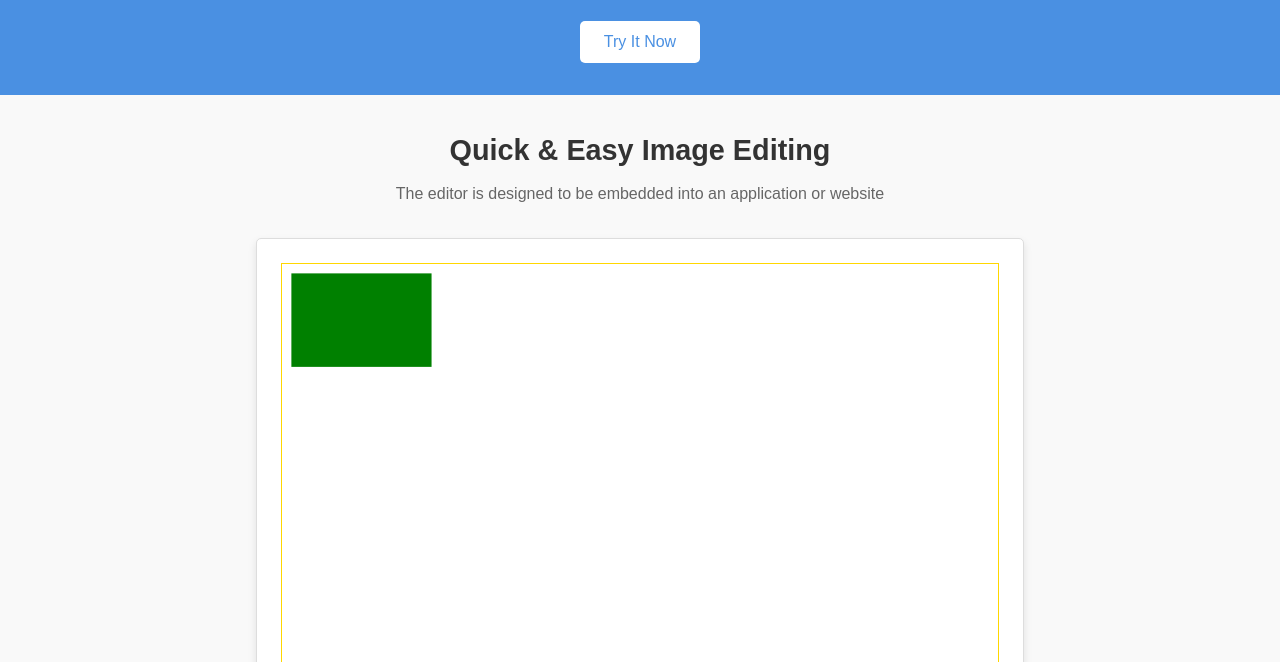
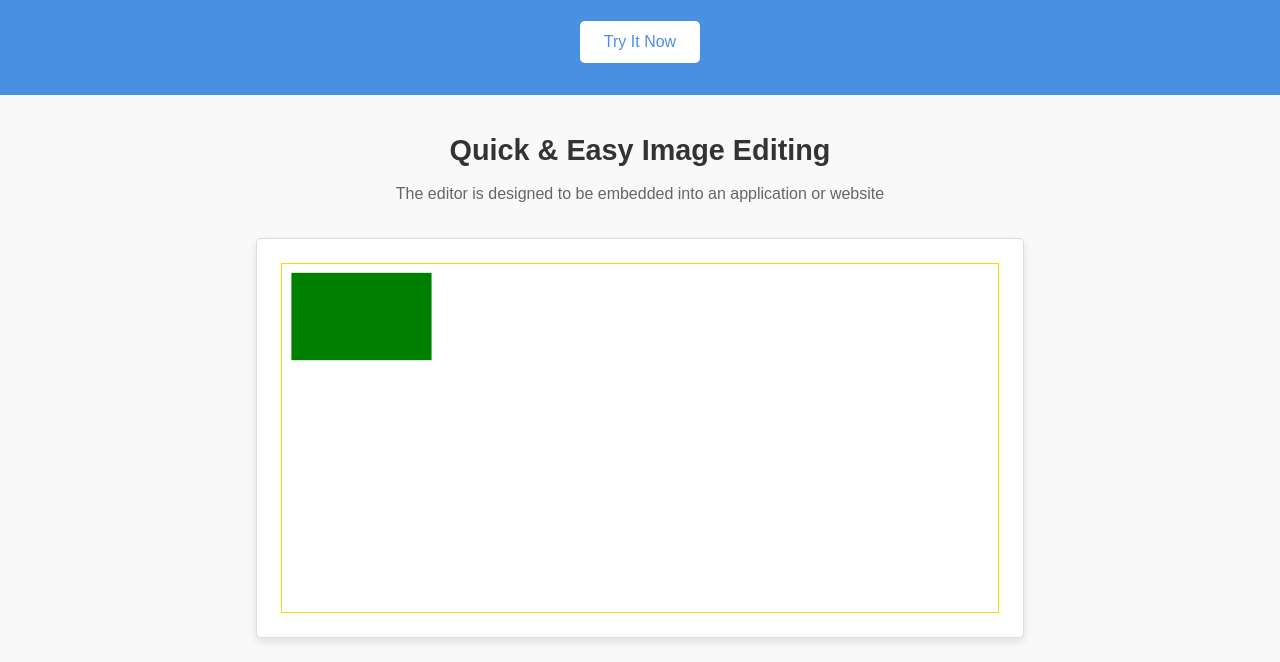
Before and after one commit to ya6/fitcropedit-base, a website built with webpack: page index.html in a window 1280 px wide. Shown: the part 138-800 px from the top of the page. Built offline with nearby package versions, Linux system fonts and the light colour scheme; files whose address does not match are found by name.

Commit message:
Add MainCanvas class

```diff
--- a/assets/fitcropedit.css
+++ b/assets/fitcropedit.css
@@ -1,5 +1,5 @@
 #fitcropedit {
-  /* height: 300px; */
+  height: 400px;
   background-color: #fff;
   margin-top: 2rem;
   padding: 1.5rem;
@@ -8,9 +8,8 @@
   box-shadow: 0 4px 8px rgba(0, 0, 0, 0.1);
 }
 
-
-#fc-canvas {
-	width: 100%;
-    height: 100%;
-	border: 1px solid gold;
+#fc-main-canvas {
+  width: 100%;
+  height: 100%;
+  border: 1px solid gold;
 }
--- a/index.html
+++ b/index.html
@@ -26,9 +26,8 @@
 			<p>The editor is designed to be embedded into an application or website</p>
 		</section>
 
-		<!-- Placeholder for fitcropedit -->
+		<!-- contasiner for fitcropedit -->
 		<div id="fitcropedit">
-			<canvas id="fc-canvas"></canvas>
 		</div>
 
 	</main>
--- /dev/null
+++ b/src/MainCanvas.js
@@ -0,0 +1,36 @@
+export class MainCanvas {
+  constructor(container, canvasMultiplier) {
+    this.container = container;
+    this.canvasMultiplier = canvasMultiplier;
+
+    //
+    this.canvas = document.createElement("canvas");
+    this.ctx = this.canvas.getContext("2d");
+
+    this.canvas.setAttribute("id", "fc-main-canvas");
+    this.container.appendChild(this.canvas);
+
+    //
+    this.resizeObserver = new ResizeObserver(this.handleResize.bind(this));
+    this.resizeObserver.observe(this.container);
+  }
+
+  handleResize(entries) {
+    const containerWidth = entries[0].target.clientWidth;
+    const containerHeight = entries[0].target.clientHeight;
+
+    this.canvas.width = containerWidth * this.canvasMultiplier;
+    this.canvas.height = containerHeight * this.canvasMultiplier;
+
+    this.draw();
+  }
+
+  draw() {
+    this.ctx.fillStyle = "green";
+    this.ctx.fillRect(10, 10, 150, 100);
+  }
+
+  disconnect() {
+    this.resizeObserver.disconnect();
+  }
+}
--- a/src/fitcropedit.js
+++ b/src/fitcropedit.js
@@ -1,22 +1,10 @@
 
 import { initParams } from "./config";
+import { MainCanvas } from './MainCanvas';
 
 console.log("fitcropedit.js");
 
 const { canvasMultiplier } = initParams;
-
 const container = document.getElementById("fitcropedit");
 
-const canvas = document.getElementById("fc-canvas");
-const ctx = canvas.getContext("2d");
-
-const resizeObserver = new ResizeObserver((entries) => {
-  const containerWidth = entries[0].target.clientWidth;
-  const containeHeight = entries[0].target.clientHeight;
-  canvas.width = containerWidth * canvasMultiplier;
-  canvas.height = containeHeight * canvasMultiplier;
-  ctx.fillStyle = "green";
-  ctx.fillRect(10, 10, 150, 100);
-});
-
-resizeObserver.observe(container);
+const mainCanvas = new MainCanvas(container, canvasMultiplier);
```
